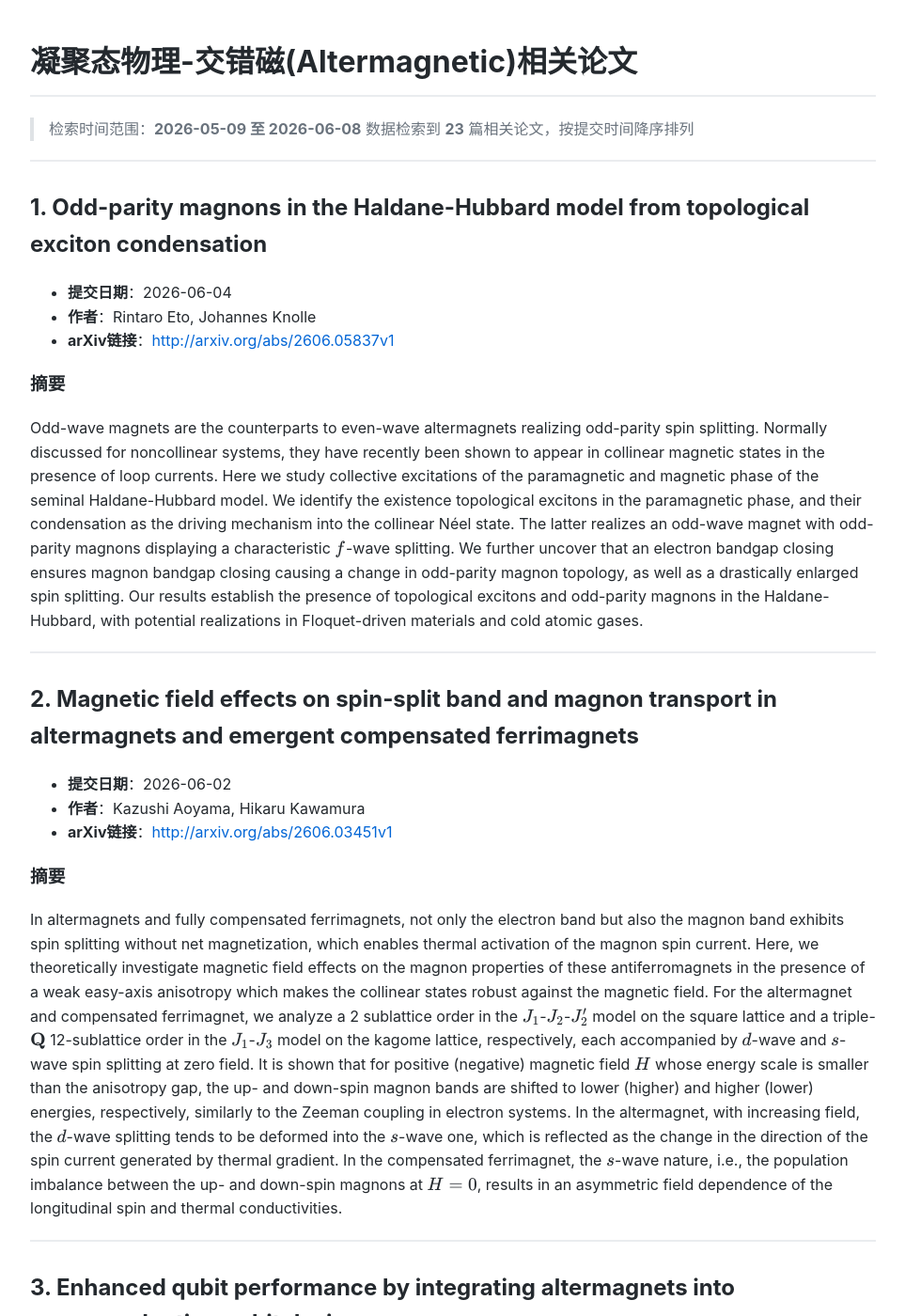
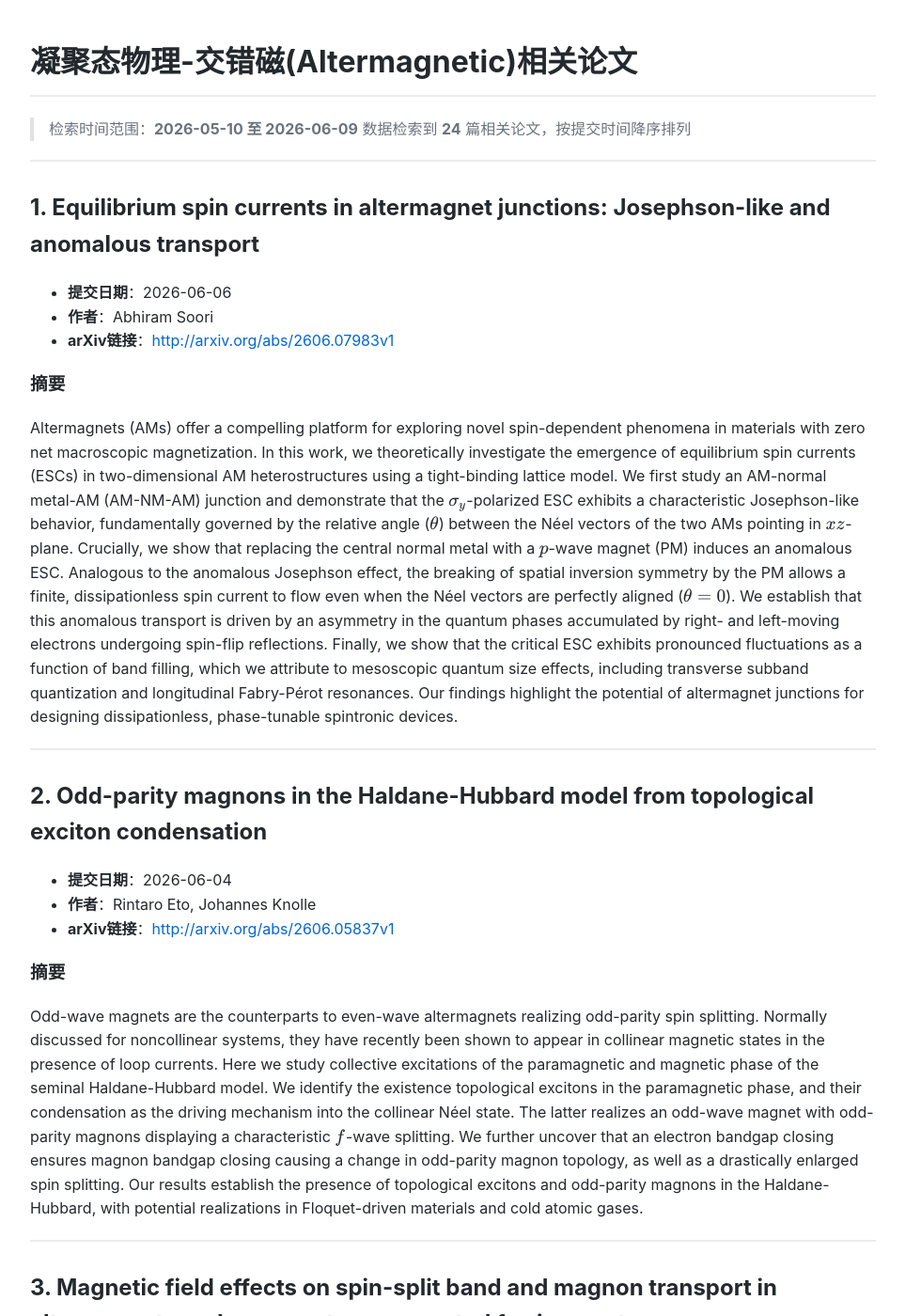
Before and after one commit to yangke25491/daily-arxiv-altermagnetic, a Jekyll site: the page built from index.md, in a window 1280 px wide and 1400 px high. Shown: the whole window at 94% size, without its empty margins (158-1121 px from the left). Built offline with Jekyll 4.4.1, drawn with Linux system fonts in a browser that asks for light colours; some of the changed text lies outside the part shown.

Commit message:
Automated update: arXiv papers

```diff
--- a/index.md
+++ b/index.md
@@ -5,12 +5,23 @@ title: 交错磁论文
 
 # 凝聚态物理-交错磁(Altermagnetic)相关论文
 
-> 检索时间范围：**2026-05-09 至 2026-06-08**
-> 数据检索到 **23** 篇相关论文，按提交时间降序排列
+> 检索时间范围：**2026-05-10 至 2026-06-09**
+> 数据检索到 **24** 篇相关论文，按提交时间降序排列
 
 ---
 
-## 1. Odd-parity magnons in the Haldane-Hubbard model from topological exciton condensation
+## 1. Equilibrium spin currents in altermagnet junctions: Josephson-like and anomalous transport
+
+- **提交日期**：2026-06-06
+- **作者**：Abhiram Soori
+- **arXiv链接**：[http://arxiv.org/abs/2606.07983v1](http://arxiv.org/abs/2606.07983v1)
+
+### 摘要
+Altermagnets (AMs) offer a compelling platform for exploring novel spin-dependent phenomena in materials with zero net macroscopic magnetization. In this work, we theoretically investigate the emergence of equilibrium spin currents (ESCs) in two-dimensional AM heterostructures using a tight-binding lattice model. We first study an AM-normal metal-AM (AM-NM-AM) junction and demonstrate that the $σ\_y$-polarized ESC exhibits a characteristic Josephson-like behavior, fundamentally governed by the relative angle ($θ$) between the Néel vectors of the two AMs pointing in $xz$-plane. Crucially, we show that replacing the central normal metal with a $p$-wave magnet (PM) induces an anomalous ESC. Analogous to the anomalous Josephson effect, the breaking of spatial inversion symmetry by the PM allows a finite, dissipationless spin current to flow even when the Néel vectors are perfectly aligned ($θ=0$). We establish that this anomalous transport is driven by an asymmetry in the quantum phases accumulated by right- and left-moving electrons undergoing spin-flip reflections. Finally, we show that the critical ESC exhibits pronounced fluctuations as a function of band filling, which we attribute to mesoscopic quantum size effects, including transverse subband quantization and longitudinal Fabry-Pérot resonances. Our findings highlight the potential of altermagnet junctions for designing dissipationless, phase-tunable spintronic devices.
+
+---
+
+## 2. Odd-parity magnons in the Haldane-Hubbard model from topological exciton condensation
 
 - **提交日期**：2026-06-04
 - **作者**：Rintaro Eto, Johannes Knolle
@@ -98,7 +109,7 @@ Altermagnetic order, characterized by the Néel vector, breaks time-reversal sym
 
 ---
 
-## 9. Unconventional Magnetism: Symmetry Classification, Hybrid-parity and Unconstrained-parity Classes
+## 10. Unconventional Magnetism: Symmetry Classification, Hybrid-parity and Unconstrained-parity Classes
 
 - **提交日期**：2026-05-20
 - **作者**：Xun-Jiang Luo, Dan Li, Rui-Chun Xiao, Ding-Fu Shao, Lei Li, Mingliang Tian, Yugui Yao
@@ -252,7 +263,7 @@ Altermagnets are a novel class of magnetic systems characterized by their moment
 
 ---
 
-## 23. Spin Quadrupolar orders in $d$-wave Unconventional Magnetism
+## 24. Spin Quadrupolar orders in $d$-wave Unconventional Magnetism
 
 - **提交日期**：2026-05-10
 - **作者**：Jian-Keng Yuan, Zhiming Pan, Congjun Wu
```
Also changed, not shown: other parts of index.md (+20 -20 lines).
